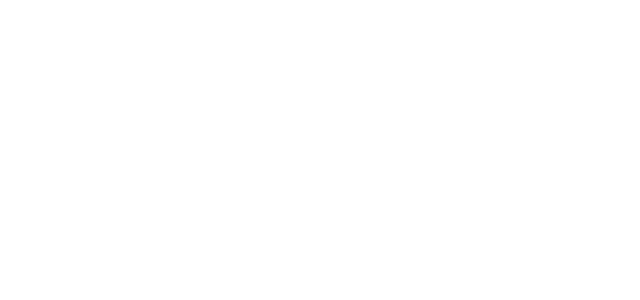
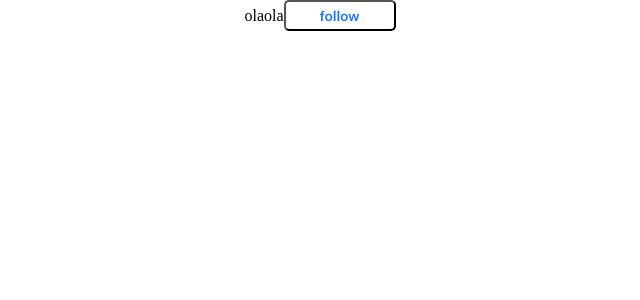
Before and after one commit to Lucas-Rodrigues-code/Projeto-18---Projet-o-Linkr-front-, a React (Create React App) app: page /follow in a window 1280 px wide. Before the commit this address had no page. Shown: the top 300 px of the page, without its empty margins (320-960 px from the left). Built offline with nearby package versions, Linux system fonts and the light colour scheme.

Commit message:
feat: follow

```diff
--- a/src/components/Posts.js
+++ b/src/components/Posts.js
@@ -15,7 +15,7 @@
         color: '#FFFFFF',
         fontWeight: 700,
     };
-    console.log(likeQtd)
+
     const config = {
         headers: {
 
--- /dev/null
+++ b/src/components/followButton.js
@@ -0,0 +1,32 @@
+import styled from "styled-components"
+export default function FollowButton() {
+    return (
+        <Cont>
+            <h1>olaola</h1>
+            <Button>follow</Button>
+        </Cont>
+
+    )
+}
+const Cont = styled.div`
+display:flex;
+align-items:center;
+justify-content:center;
+
+`
+const Button = styled.button`
+    width: 112px;
+    height: 31px;
+
+    background: #FFFFFF;
+    border-radius: 5px;
+
+    font-family: 'Lato';
+    font-style: normal;
+    font-weight: 700;
+    font-size: 14px;
+    line-height: 17px;
+    color: #1877F2;
+
+
+`
--- a/src/pages/UserTimeline.js
+++ b/src/pages/UserTimeline.js
@@ -8,12 +8,15 @@
 import { AiOutlineLoading3Quarters } from 'react-icons/ai';
 import { AuthContext } from "../contexts/Auth.js";
 import { useParams } from "react-router-dom";
+
 export default function UserTimeline() {
     const { login } = useContext(AuthContext)
     const { id } = useParams()
     const [showPosts, setShowPosts] = useState([])
     const [loading, setLoading] = useState(true)
     const [resetPage, setResetPage] = useState(0)
+    const [isfollow, setIsFollow] = useState(true)
+    const [on, onSet] = useState(false)
     useEffect(() => {
         const promise = axios.get(`https://linkr-api-jt7z.onrender.com/timeline/${id}`)
         promise.then(res => setShowPosts(res.data) & setLoading(false)
@@ -22,15 +25,67 @@
         )
 
     }, [resetPage])
+
+    useEffect(() => {
+        const config = {
+            headers: {
+
+                "Authorization": `Bearer ${login?.token}`
+            }
+        }
+        const promise = axios.get(`https://linkr-api-jt7z.onrender.com/follow/${id}`,config)
+            .then((res) => {
+                console.log(res.data)
+                setIsFollow(res.data);
+
+            })
+            .catch((err) => console.log(err))
+    },[]);
+    console.log(login?.token)
+    function follow(){
+        const config = {
+            headers: {
+
+                "Authorization": `Bearer ${login?.token}`
+            }
+        }
+
+        const promise = axios.post(`https://linkr-api-jt7z.onrender.com/follow/${id}`,{},config)
+        promise.then(res =>  setIsFollow(true) ,console.log("deu boa")
+        )
+        promise.catch(erro => alert(erro.response.data)
+        )
+
+    }
+    function unfollow(){
+        const config = {
+            headers: {
+
+                "Authorization": `Bearer ${login?.token}`
+            }
+        }
+
+        const promise = axios.delete(`https://linkr-api-jt7z.onrender.com/follow/${id}`,config)
+        promise.then(res => setIsFollow(false)
+        )
+        promise.catch(erro => alert(erro.response.data)
+        )
+
+    }
     return (
         <Container>
             <Header />
             <TimelineBody>
-                <h1>{showPosts[0]?.name}'s posts</h1>
+                <ContButton>
+                    <h1>{showPosts[0]?.name}'s posts</h1>
+                    {isfollow === false? <FollowButton onClick={follow} disabled={on}>Follow</FollowButton>:
+                    <UnfollowButton onClick={unfollow} disabled={on}>Unfollow</UnfollowButton>}
+
+                </ContButton>
                 <TrendingBox />
                 <InnerContainer>
                     {loading ? <h3>Loading <AiOutlineLoading3Quarters /></h3> : showPosts.length === 0 ? <h3>There are no posts yet</h3> : showPosts.map((e, i) => <Posts key={i} usersPhoto={e.usersPhoto} link={e.link} title={e.title}
-                    imageUrl={e.imageUrl} imageDescription={e.imageDescription}  userId={e.userId} name={e.name} description={e.description} />)}
+                        imageUrl={e.imageUrl} imageDescription={e.imageDescription} userId={e.userId} name={e.name} description={e.description} />)}
                 </InnerContainer>
             </TimelineBody>
         </Container>
@@ -80,3 +135,48 @@
     margin-right: 0;
   }
 `
+const ContButton = styled.div`
+    height:300px;
+    display:flex;
+    justify-content:center;
+    align-items:center;
+
+    h1{
+        padding-right:200px;
+    }
+
+
+`
+const FollowButton = styled.button`
+    margin-top:70px;
+    width: 112px;
+    height: 31px;
+
+    background: #FFFFFF;
+    border-radius: 5px;
+
+    font-family: 'Lato';
+    font-style: normal;
+    font-weight: 700;
+    font-size: 14px;
+    line-height: 17px;
+    color: #1877F2;
+
+
+`
+const UnfollowButton = styled.button`
+    width: 112px;
+    height: 31px;
+
+    background: #FFFFFF;
+    border-radius: 5px;
+
+    font-family: 'Lato';
+    font-style: normal;
+    font-weight: 700;
+    font-size: 14px;
+    line-height: 17px;
+    color: #1877F2;
+
+
+`
--- a/src/routes/PageRoutes.js
+++ b/src/routes/PageRoutes.js
@@ -4,6 +4,7 @@
 import UserTimeline from "../pages/UserTimeline"
 import SigUp from "../pages/SignUp"
 import Login from "../pages/Login"
+import FollowButton from "../components/followButton"
 
 export default function PageRoutes() {
 
@@ -19,6 +20,7 @@
                 <Route path="/trends/:hashtag" element={<HashTagPage />}></Route>
                 <Route path="/" element={<Login />} />
                 <Route path="/sign-up" element={<SigUp />} />
+                <Route path="/follow" element={<FollowButton />} />
             </Routes>
 
         </BrowserRouter>
```
Also changed, not shown: src/components/UnfollowButton.js (added, +24 -0 lines).
